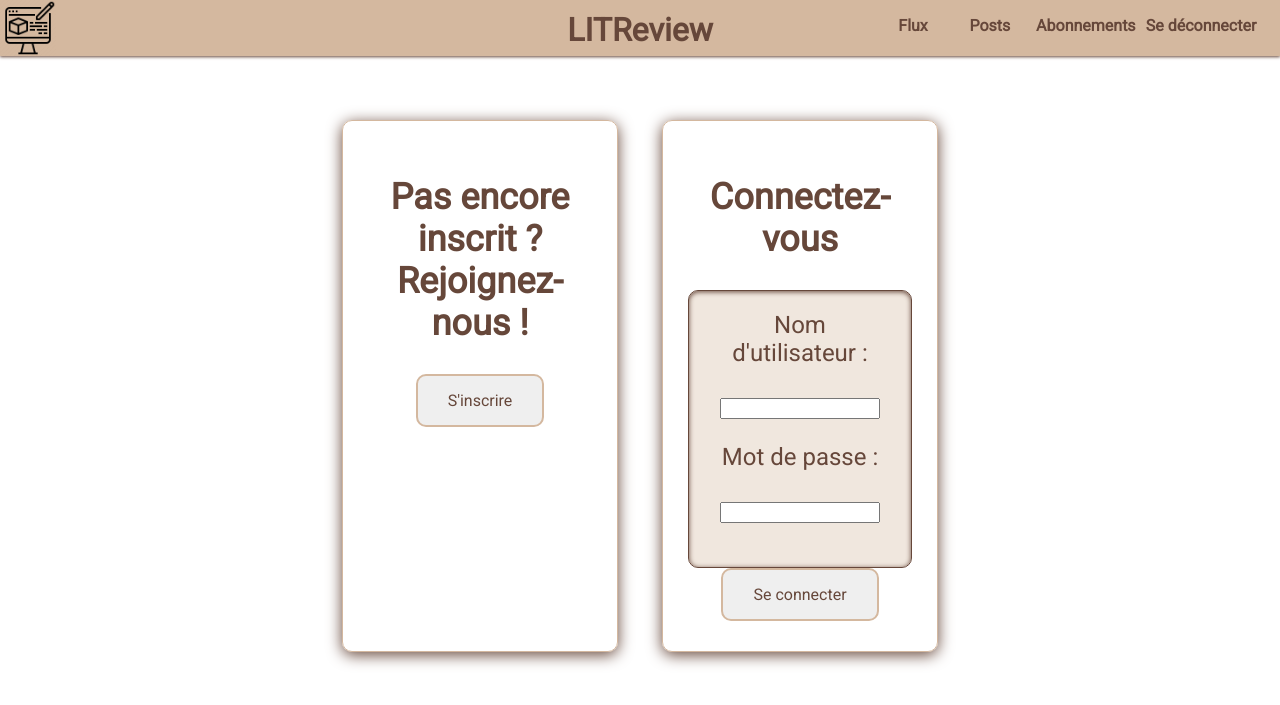
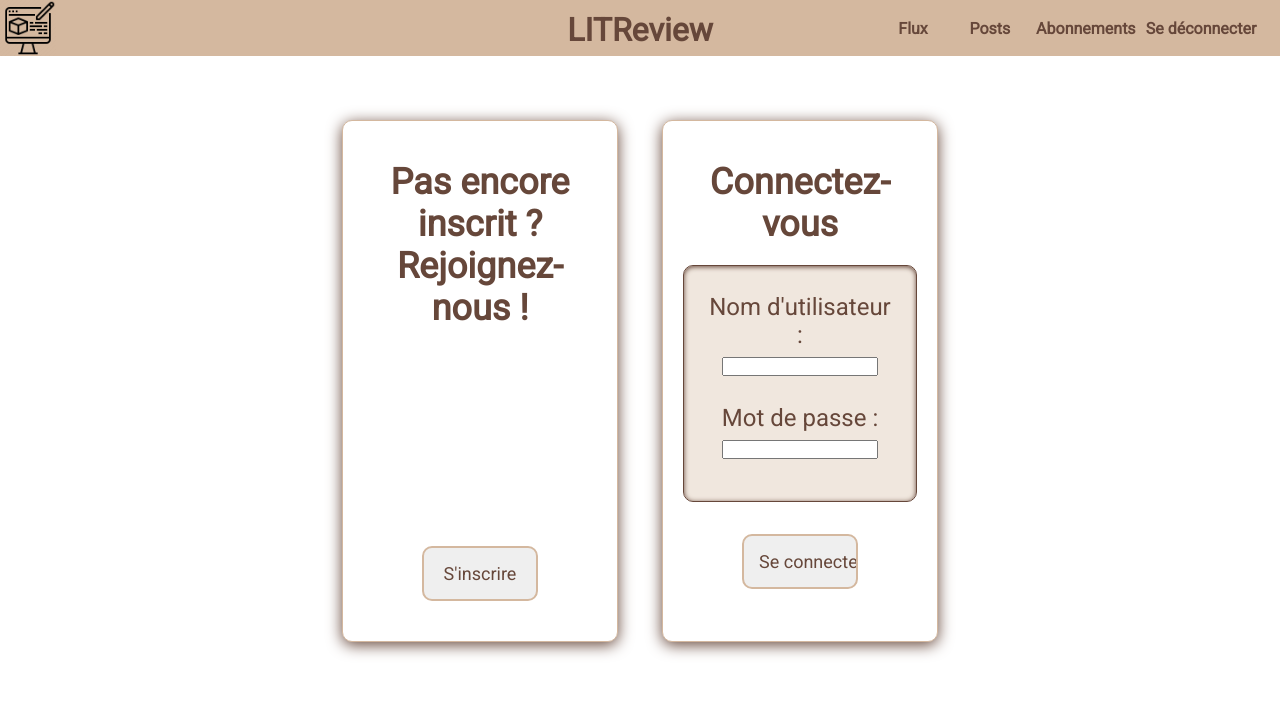
Before and after one commit to Mylaana/-Projet9-DA-Python-Developpez-une-application-Web-en-utilisant-Django, a Django app: page / in a window 1280 px wide. Shown: the top 705 px of the page. Run offline with Django 4.2, Linux system fonts and the light colour scheme; parts of the project's set-up code (start-up, migrations or seed data) failed here and were passed over.

Commit message:
update css et construction app authentication

```diff
--- a/LITRevu/settings.py
+++ b/LITRevu/settings.py
@@ -135,6 +135,5 @@ CACHES = {
         'BACKEND': 'django.core.cache.backends.dummy.DummyCache',
     }
 }
-"""
+
 AUTH_USER_MODEL = 'authentication.User'
-"""
--- a/authentication/Templates/authentication/sign-in.html
+++ b/authentication/Templates/authentication/sign-in.html
@@ -13,12 +13,14 @@
         <h1>Inscrivez-vous:</h1>
         <form action="" method="post" novalidate>
             {% csrf_token %}
+            <div class=styled-window-internal>
                 {% for field in form %}
                     <div class="form-field-container">
                         <div class="form-label"><label>{{field.label}}</label></div>
                         <div class="form-field"><p>{{field}} </p></div>
                     </div>
                 {% endfor %}
+            </div>
             <div class="form-button">
                 <input class=btn type="button" onclick="location.href='/index/';" value="Retourner">
                 <input class=btn type="submit" value="S'inscrire">
--- a/authentication/static/authentication/sign-in.css
+++ b/authentication/static/authentication/sign-in.css
@@ -39,9 +39,9 @@ main section {
 
 form {
   margin-top: 5%;
-  height: 10em;
+  height: 15em;
 }
-form > div {
+form .styled-window-internal > div {
   height: 25%;
 }
 
--- a/blog/static/blog/index.css
+++ b/blog/static/blog/index.css
@@ -18,10 +18,51 @@ section > div {
   margin-left: 7%;
 }
 
+.btn-area {
+  display: flex;
+  align-items: center;
+  justify-content: center;
+}
+
 .btn {
-  font-size: medium;
-  padding-left: 30px;
-  padding-right: 30px;
+  font-size: large;
+  width: 60%;
+}
+
+.window-container {
+  display: grid;
+  height: 100%;
+  grid-template-rows: 2fr 4fr 2fr;
+}
+.window-container > * {
+  margin-TOP: 0;
+  margin-bottom: 0;
+}
+
+.window-container-box {
+  display: flex;
+  align-items: center;
+  justify-content: center;
+  padding: 20px;
+}
+
+.styled-window {
+  padding: 20px;
+  background-color: #ffffff;
+}
+
+.form-field-container {
+  width: 100%;
+  height: 100%;
+}
+
+.form-field-box {
+  width: 100%;
+  height: 50%;
+  display: flex;
+  flex-direction: column;
+  align-items: center;
+  justify-content: center;
 }
 
 /*# sourceMappingURL=index.css.map */
--- a/sass/base.scss
+++ b/sass/base.scss
@@ -4,18 +4,16 @@
     text-decoration: none;
     color: $global-palette-8;
     font-family: 'Roboto', sans-serif;
+    padding: 0;
+    margin: 0;
 }
-body {
-    margin: 0;
-    padding: 0;
-}
+
 .navigation-grid{
     display: grid;
     grid-template-columns: 1fr 1fr 1fr;
     height: $navigation-bar-height;
     background-color: $global-palette-4;
-    border-bottom: 0px transparent solid;
-    box-shadow: 0px 1px 3px $global-palette-8;
+    /*box-shadow: 0px 1px 3px $global-palette-8;*/
 }
 .site-icon {
     height: $navigation-bar-height;
@@ -36,24 +34,29 @@ body {
     grid-template-columns: 2fr 2fr 3fr 3fr;
     padding-right: 5%;
     padding-left: 5%;
-    height: 100%;
+    height: $navigation-bar-height;
     text-align: center;
     & a{
         font-weight: bold;
-        &:hover{
-            border-bottom: $global-palette-6 5px solid;
-        }
+    }
+}
+.navigation-box-link{
+    display: flex;
+    align-items: center;
+    justify-content: center;
+    height: 100%;
+    border-bottom: transparent 5px solid;
+    &:hover{
+        border-bottom: $global-palette-6 5px solid;
     }
 }
 .styled-window{
     border: 1px solid $global-palette-4;
     border-radius: 10px;
     box-shadow: 0px 3px 15px $global-palette-8;
-    padding: 25px;
 }
 .styled-window-internal{
     background-color: $global-palette-3;
-    padding: 20px;
     border-radius: 10px;
     border: solid 1px $global-palette-8;
     box-shadow: inset 0px 1px 5px $global-palette-8;
--- a/sass/index.scss
+++ b/sass/index.scss
@@ -19,9 +19,43 @@ section > div{
     margin-right: $section-horizontal-margin;
     margin-left: $section-horizontal-margin;
 }
+.btn-area{
+    display: flex;
+    align-items: center;
+    justify-content: center;
+}
 .btn{
-    font-size: medium;
-    $btn-horizontal-padding: 30px;
-    padding-left: $btn-horizontal-padding;
-    padding-right: $btn-horizontal-padding;
+    font-size: large;
+    width: 60%;
 }
+.window-container{
+    display: grid;
+    height: 100%;
+    grid-template-rows: 2fr 4fr 2fr;
+    & > * {
+        margin-TOP: 0;
+        margin-bottom: 0;
+    }
+}
+.window-container-box{
+    display: flex;
+    align-items: center;
+    justify-content: center;
+    padding:20px;
+}
+.styled-window{
+    padding: 20px;
+    background-color: $global-palette-1;
+}
+.form-field-container{
+    width: 100%;
+    height: 100%;
+}
+.form-field-box{
+    width: 100%;
+    height: 50%;
+    display: flex;
+    flex-direction: column;
+    align-items: center;
+    justify-content: center;
+}
--- a/static/base.css
+++ b/static/base.css
@@ -2,11 +2,8 @@
   text-decoration: none;
   color: #66473a;
   font-family: "Roboto", sans-serif;
-}
-
-body {
+  padding: 0;
   margin: 0;
-  padding: 0;
 }
 
 .navigation-grid {
@@ -14,8 +11,7 @@ body {
   grid-template-columns: 1fr 1fr 1fr;
   height: 3.5em;
   background-color: #d4b89f;
-  border-bottom: 0px transparent solid;
-  box-shadow: 0px 1px 3px #66473a;
+  /*box-shadow: 0px 1px 3px $global-palette-8;*/
 }
 
 .site-icon {
@@ -39,13 +35,21 @@ body {
   grid-template-columns: 2fr 2fr 3fr 3fr;
   padding-right: 5%;
   padding-left: 5%;
-  height: 100%;
+  height: 3.5em;
   text-align: center;
 }
 .navigation-container a {
   font-weight: bold;
 }
-.navigation-container a:hover {
+
+.navigation-box-link {
+  display: flex;
+  align-items: center;
+  justify-content: center;
+  height: 100%;
+  border-bottom: transparent 5px solid;
+}
+.navigation-box-link:hover {
   border-bottom: #a87141 5px solid;
 }
 
@@ -53,12 +57,10 @@ body {
   border: 1px solid #d4b89f;
   border-radius: 10px;
   box-shadow: 0px 3px 15px #66473a;
-  padding: 25px;
 }
 
 .styled-window-internal {
   background-color: #f0e7de;
-  padding: 20px;
   border-radius: 10px;
   border: solid 1px #66473a;
   box-shadow: inset 0px 1px 5px #66473a;
```
Also changed, not shown: authentication/models.py (+4 -7 lines), sass/sign-in.scss (+6 -4 lines), 3 other files. Lines whose indentation alone changed are shown as unchanged.
